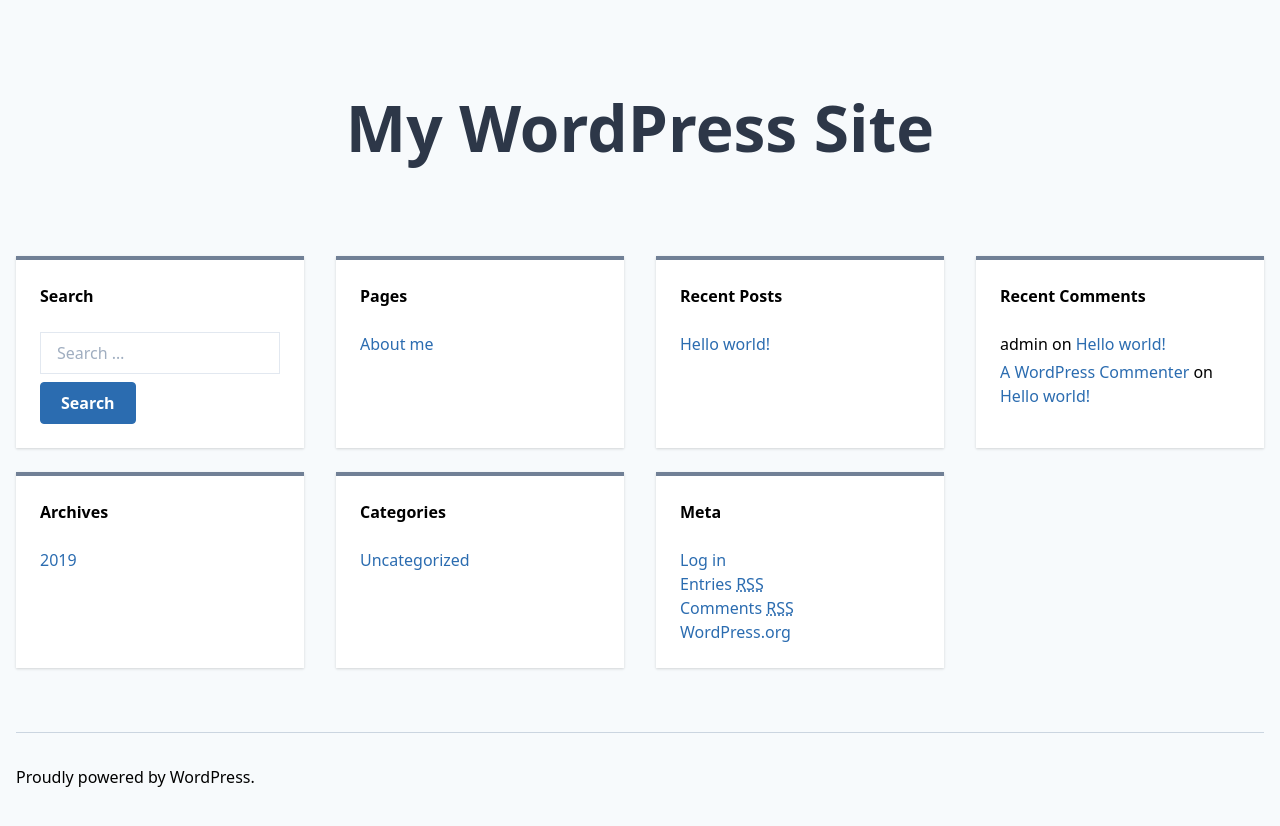
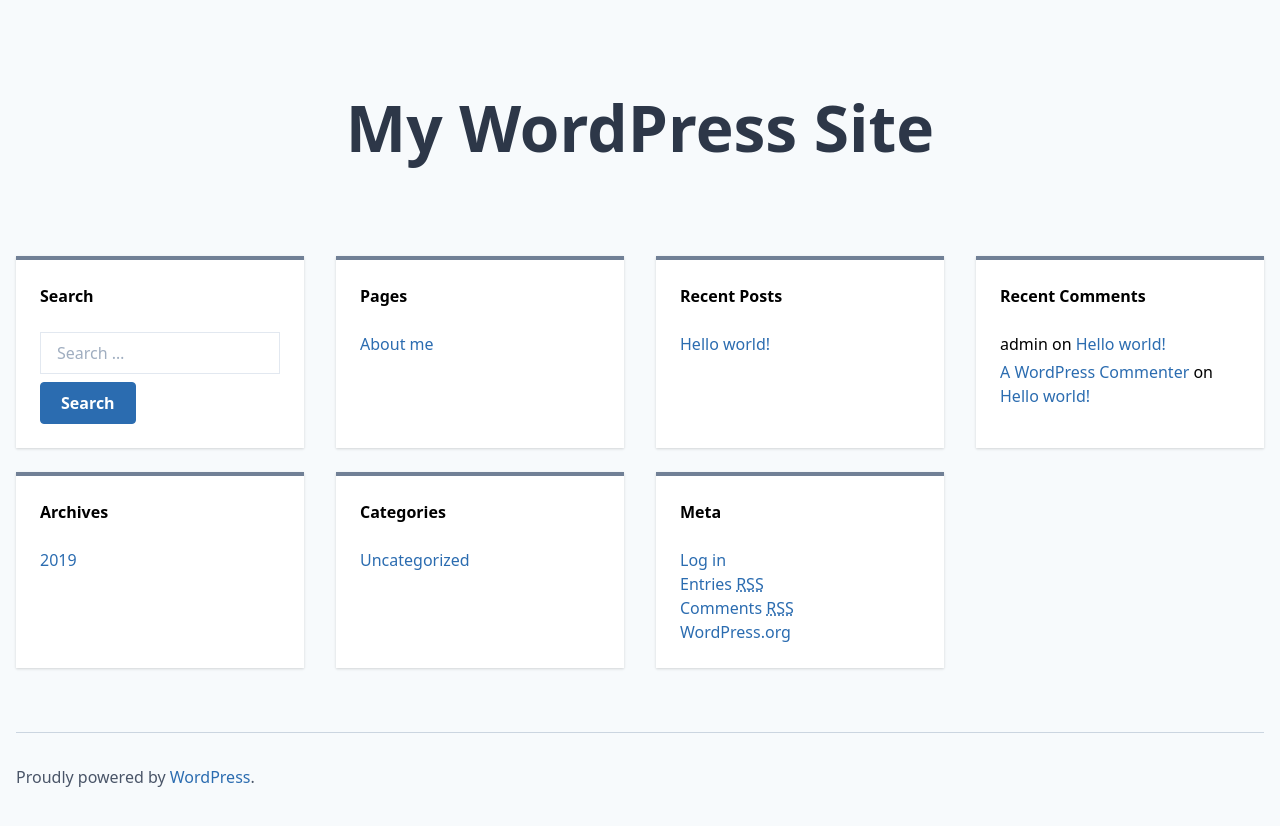
Before and after one commit to opdavies/wordpress-tailwindcss-starter-static, a website: page index.html in a window 1280 px wide. Drawn offline with nearby package versions, Linux system fonts and the light colour scheme; files that its build step writes are made by us from their sources.

Commit message:
Add footer link

```diff
--- a/index.html
+++ b/index.html
@@ -144,8 +144,8 @@
     </aside>
 
     <footer class="container mx-auto px-4">
-      <div class="border-t border-gray-400 py-8">
-        <p>Proudly powered by WordPress.</p>
+      <div class="text-gray-700 pt-8 pb-10 border-t border-gray-400">
+        <p>Proudly powered by <a href="#0">WordPress</a>.</p>
       </div>
     </footer>
   </div>
```
